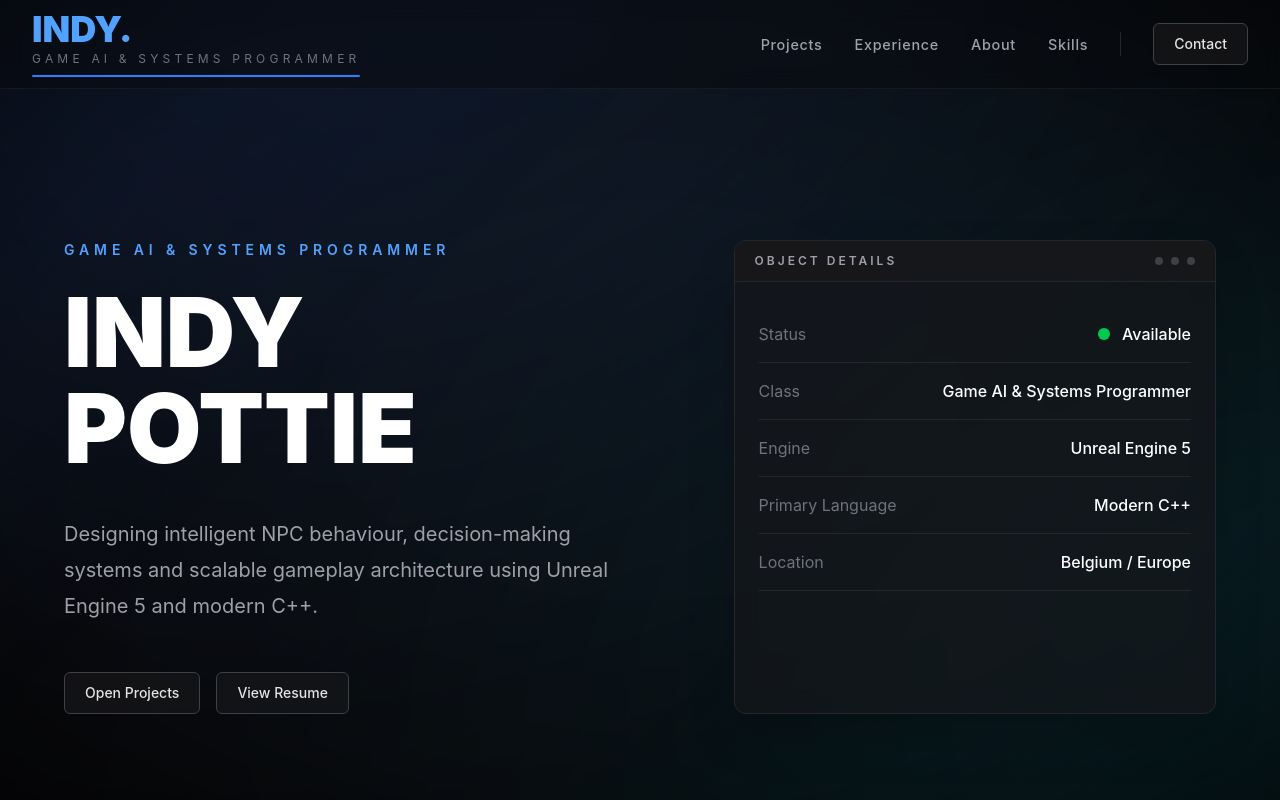
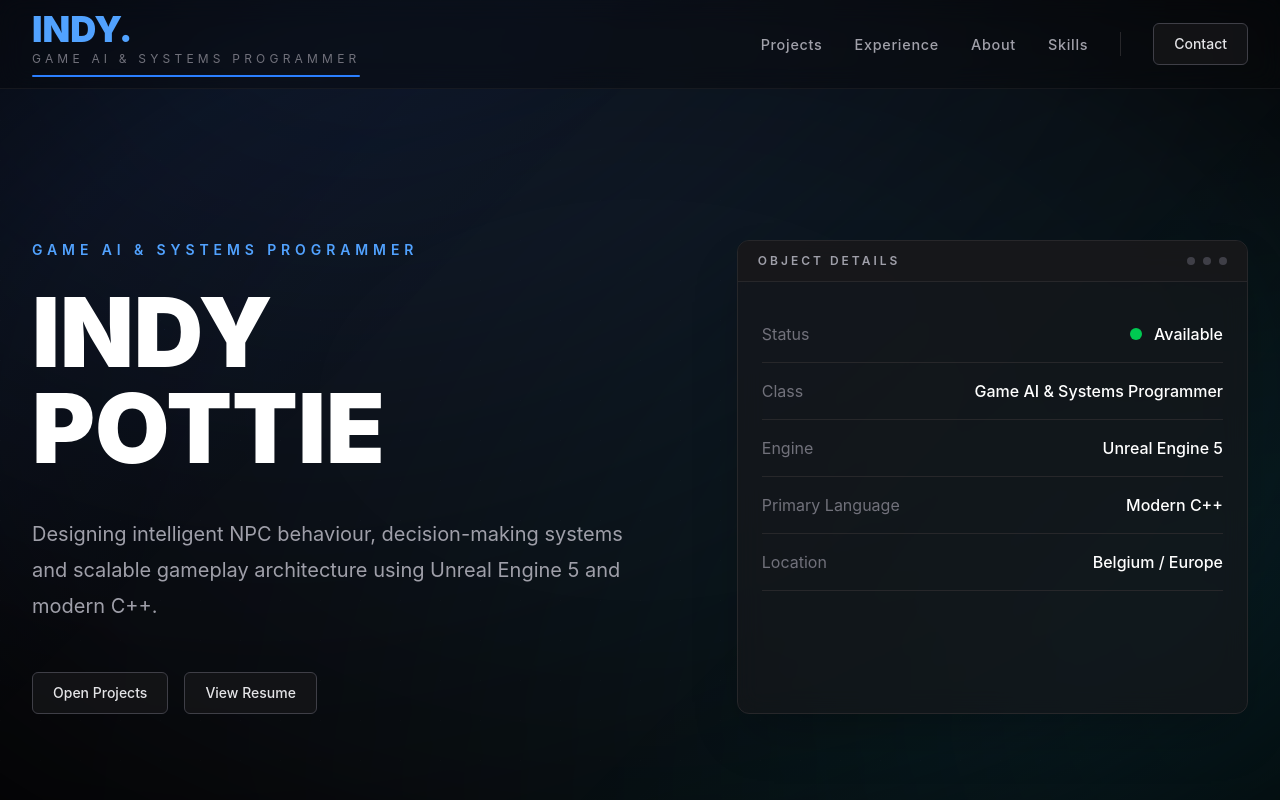
Before and after one commit to indypottie/IndyPottie.github.io, a React (Vite) app: page / in a window 1280 px wide. Shown: the top 800 px of the page. Built offline with nearby package versions, Linux system fonts and the light colour scheme.

Commit message:
Fixed horizontal shift

```diff
--- a/components/layout/Page.tsx
+++ b/components/layout/Page.tsx
@@ -1,37 +1,26 @@
 import type { ReactNode } from "react";
 
 interface PageProps {
-
     children: ReactNode;
-
+    className?: string;
 }
 
 export default function Page({
-
     children,
-
+    className = "",
 }: PageProps) {
 
     return (
-
         <main
-
-            className="
+            className={`
                 relative
                 z-10
-                mx-auto
-                max-w-7xl
-                px-8
                 pt-36
                 pb-32
-            "
-
+                ${className}
+            `}
         >
-
             {children}
-
         </main>
-
     );
-
 }
--- a/pages/Home.tsx
+++ b/pages/Home.tsx
@@ -11,7 +11,7 @@ export default function Home() {
 
     return (
 
-        <Page>
+        <Page className="pt-0">
 
             <Reveal>
 
```
